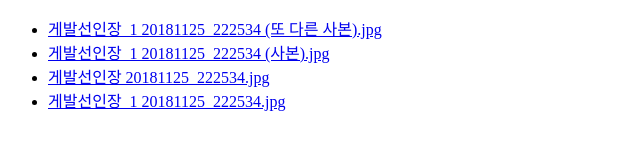
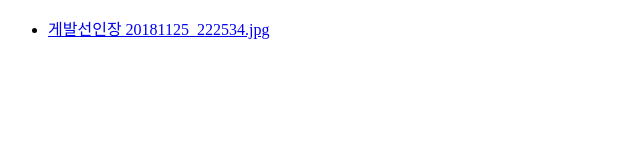
Before and after one commit to jsm49/sikmul, a plain HTML site: page index.html in a window 1280 px wide. Shown: the whole page, without its empty margins (0-640 px from the left). Drawn offline with Linux system fonts and the light colour scheme.

Commit message:
Default Commit

```diff
--- a/index.html
+++ b/index.html
@@ -6,7 +6,7 @@
     </head>
     <body>
         <ul>
-<li><a href="게발선인장_1 20181125_222534 (또 다른 사본).jpg">게발선인장_1 20181125_222534 (또 다른 사본).jpg</a></li><li><a href="게발선인장_1 20181125_222534 (사본).jpg">게발선인장_1 20181125_222534 (사본).jpg</a></li><li><a href="게발선인장 20181125_222534.jpg">게발선인장 20181125_222534.jpg</a></li><li><a href="게발선인장_1 20181125_222534.jpg">게발선인장_1 20181125_222534.jpg</a></li>
+<li><a href="게발선인장 20181125_222534.jpg">게발선인장 20181125_222534.jpg</a></li>
         </ul>
     </body>
 </html>
```
Also changed, not shown: 3 other files.
